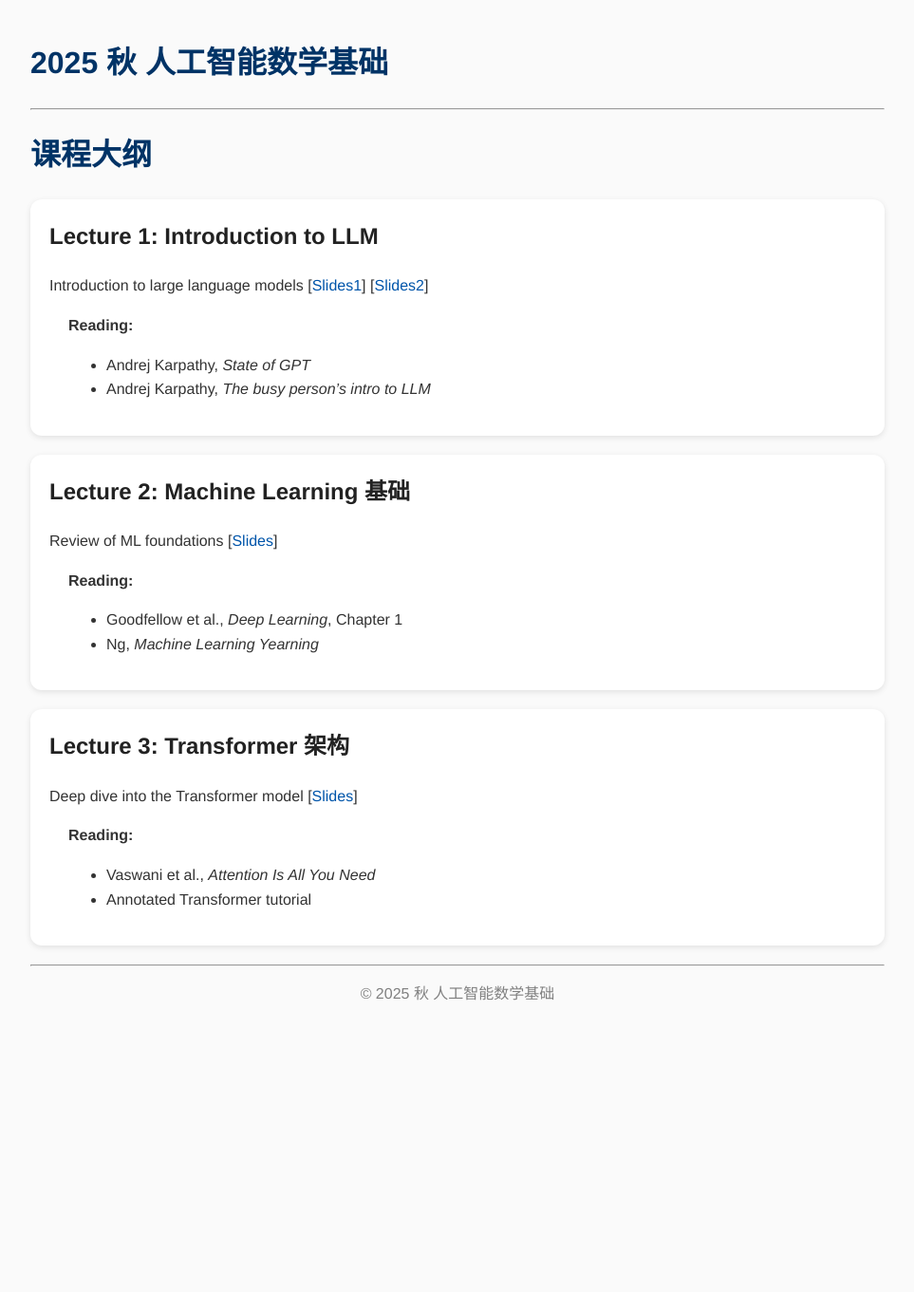
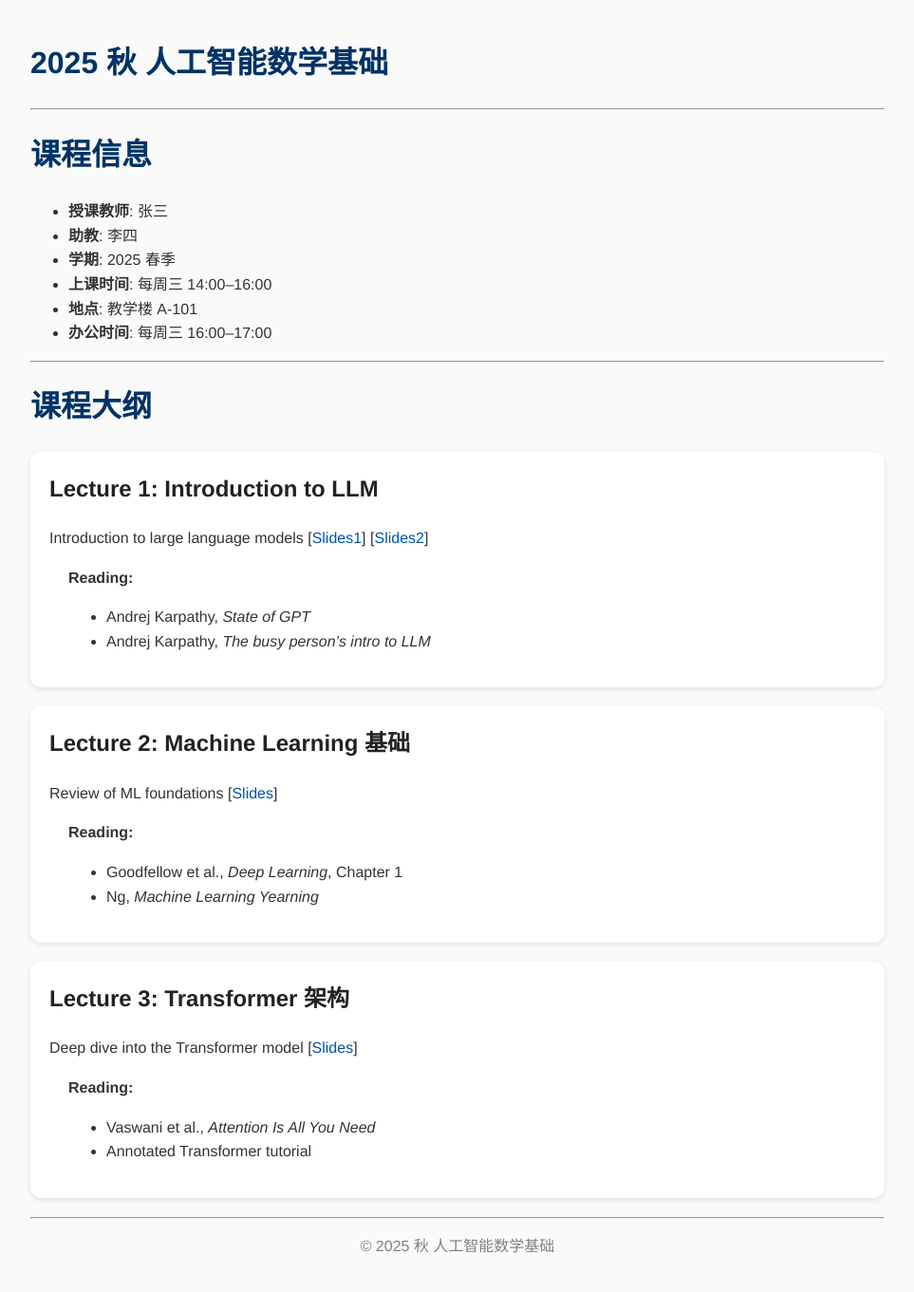
Before and after one commit to pkumelon/Mathematical-Fountations-of-AI, a Jekyll site: the page built from index.md, in a window 1280 px wide. Shown: the whole page at 95% size, without its empty margins (158-1121 px from the left). Built offline with Jekyll 4.4.1, drawn with Linux system fonts in a browser that asks for light colours; before the commit the page ends 1096 px from its top, so only the background shows below that.

Commit message:
Update index.md

```diff
--- a/index.md
+++ b/index.md
@@ -2,6 +2,19 @@
 layout: default
 title: "LLM 课程 2025"
 ---
+
+# 课程信息
+
+<div class="course-info" markdown="1">
+- **授课教师**: 张三
+- **助教**: 李四
+- **学期**: 2025 春季
+- **上课时间**: 每周三 14:00–16:00
+- **地点**: 教学楼 A-101
+- **办公时间**: 每周三 16:00–17:00
+</div>
+
+<hr>
 
 # 课程大纲
 
```
